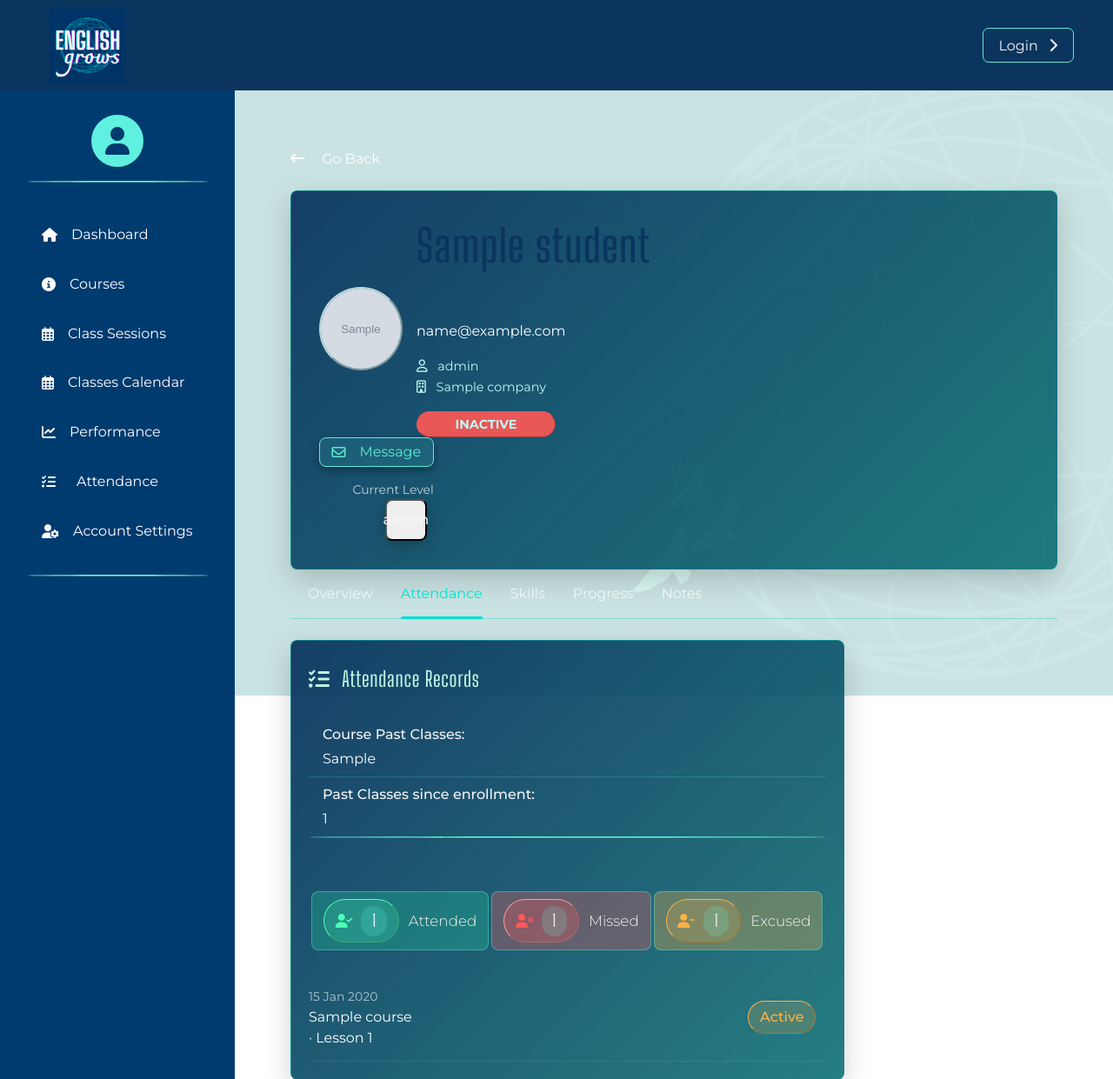
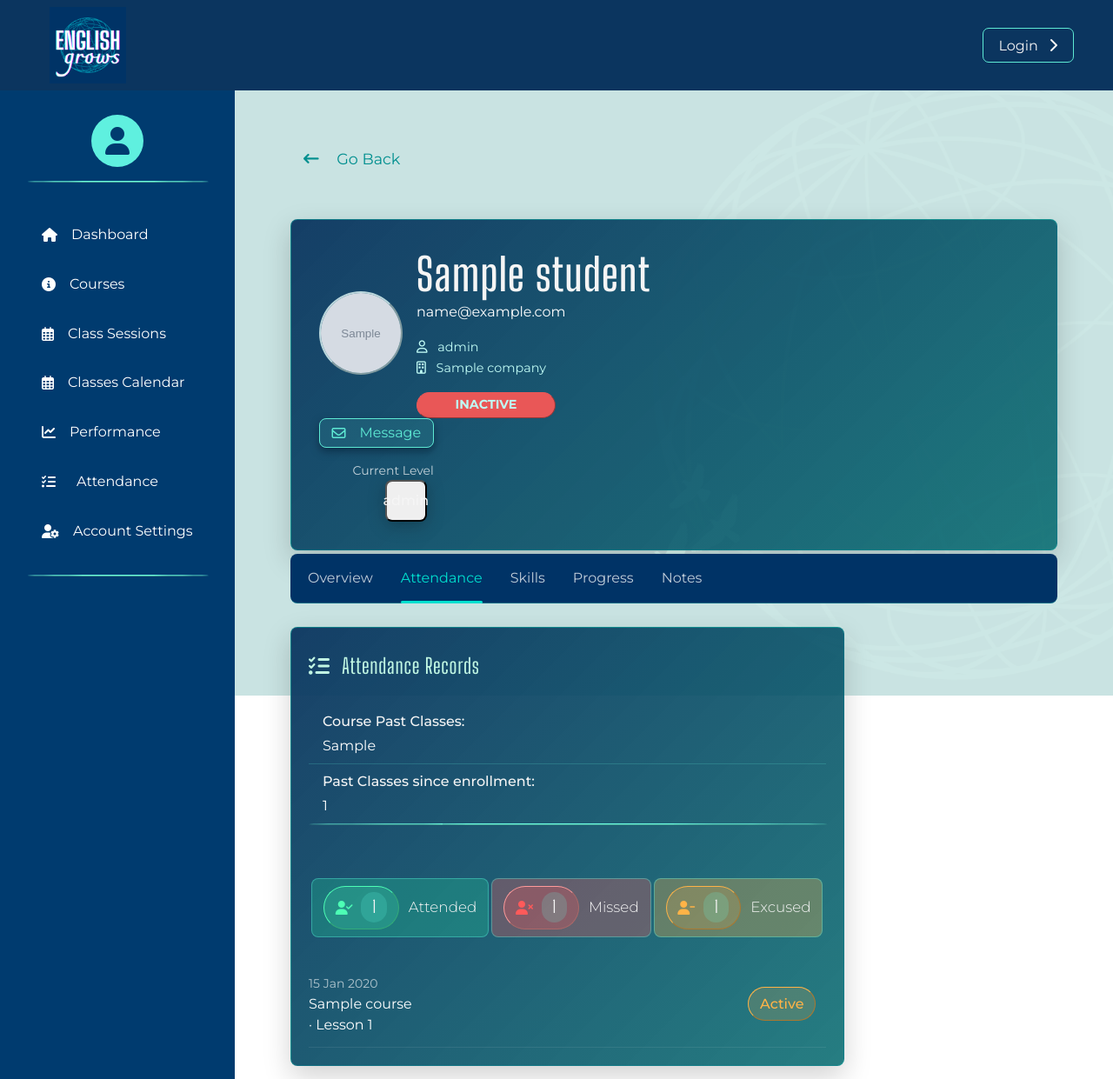
Before and after one commit to Ethra8/english-grows-new, a Django app: template profiles/templates/profiles/company_admin/company_admin_student_attendance_record.html in a window 1280 px wide. Shown: the top 1241 px of the page at 87% size. Run offline with Django 5.2, Linux system fonts and the light colour scheme; the template is opened without the code that fills it: most values are stand-ins (such as "Sample title", 1, 10 or a date in 2020); grey boxes marked "Sample" are stand-in pictures; some libraries are stand-ins or nearby versions; some web fonts are replaced.

Commit message:
unify css

```diff
--- a/profiles/static/profiles/css/teacher_profile.css
+++ b/profiles/static/profiles/css/teacher_profile.css
@@ -2273,6 +2273,11 @@ header .wrapper-attendance-course-info strong {
     gap: 1rem;
 }
 
+.student-main-info h1 {
+    color: whitesmoke;
+    margin-bottom: 0;
+}
+
 .student-avatar {
     width: 46px;
     height: 46px;
@@ -2408,8 +2413,10 @@ header .wrapper-attendance-course-info strong {
     gap: 2rem;
     padding: 0 1.25rem;
     border-bottom: 1px solid rgba(0, 194, 178, 0.35);
-    margin-bottom: 1rem;
-}
+    margin-bottom: 1.7rem;
+    background-color: #003366;
+    margin-top: 0.25rem;
+    border-radius: 8px;}
 
 .student-detail-tabs a {
     color: rgba(255,255,255,0.75);
@@ -2620,6 +2627,11 @@ header .wrapper-attendance-course-info strong {
     margin-top: 2rem;
 }
 
+.student-skills-grid p {
+    color: #0B355F;
+    width: 100%;
+}
+
 .student-skill-card,
 .student-skills-chart-card,
 .student-skills-notes-card {
--- a/profiles/templates/profiles/company_admin/company_admin_student_attendance_record.html
+++ b/profiles/templates/profiles/company_admin/company_admin_student_attendance_record.html
@@ -18,11 +18,15 @@
     <div class="overlay-birds"></div>
     <div class="overlay-azure-mist"></div>
 
-    <div class="mb-4">
-        <a href="#" class="text-white js-back-link">
-            <i class="fa-solid fa-arrow-left-long mr-3"></i>
-            Go Back
-        </a>
+    <div class="row mb-3">
+        <div class="col-12 mb-2">
+            <p class="back-to-my-assigned-courses">
+                <a href="#" class="js-back-link">
+                    <i class="fa-solid fa-arrow-left-long mr-3"></i>
+                    Go Back
+                </a>
+            </p>
+        </div>
     </div>
 
     <div class="student-detail-header">
```
Also changed, not shown: profiles/static/profiles/css/company_admin_profile.css (+5 -4 lines), profiles/templates/profiles/company_admin/company_admin_employees_list.html (+11 -11 lines), profiles/templates/profiles/company_admin/company_admin_student_detail.html (+9 -5 lines), profiles/templates/profiles/company_admin/company_admin_student_progress_skills_graph.html (+9 -5 lines), profiles/templates/profiles/company_admin/company_admin_student_skills_overview.html (+20 -40 lines), profiles/templates/profiles/company_admin/company_admin_student_teacher_notes.html (+9 -5 lines), profiles/templates/profiles/company_admin/company_admin_course_attendance_detail.html (line endings or trailing spaces).
